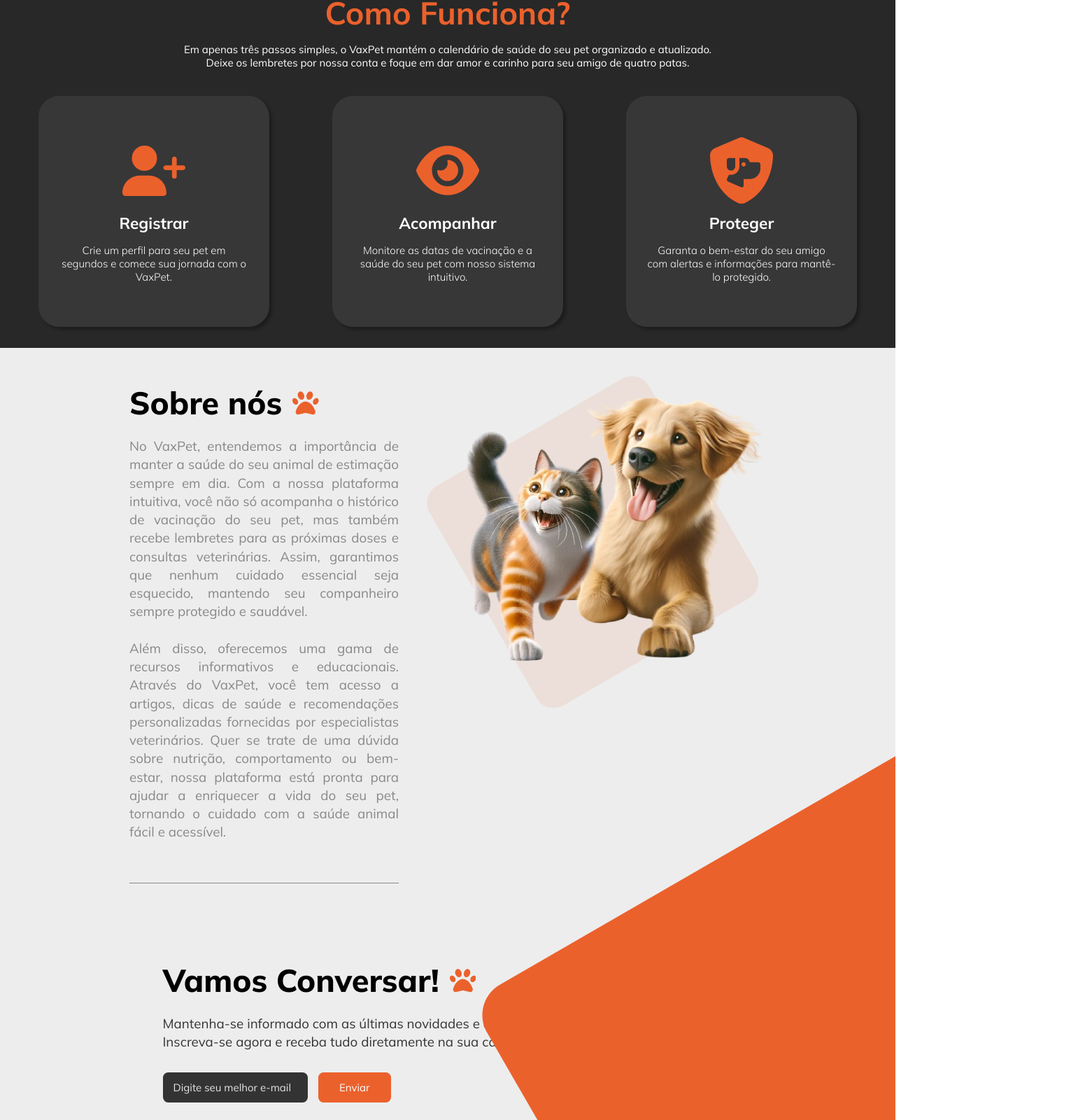
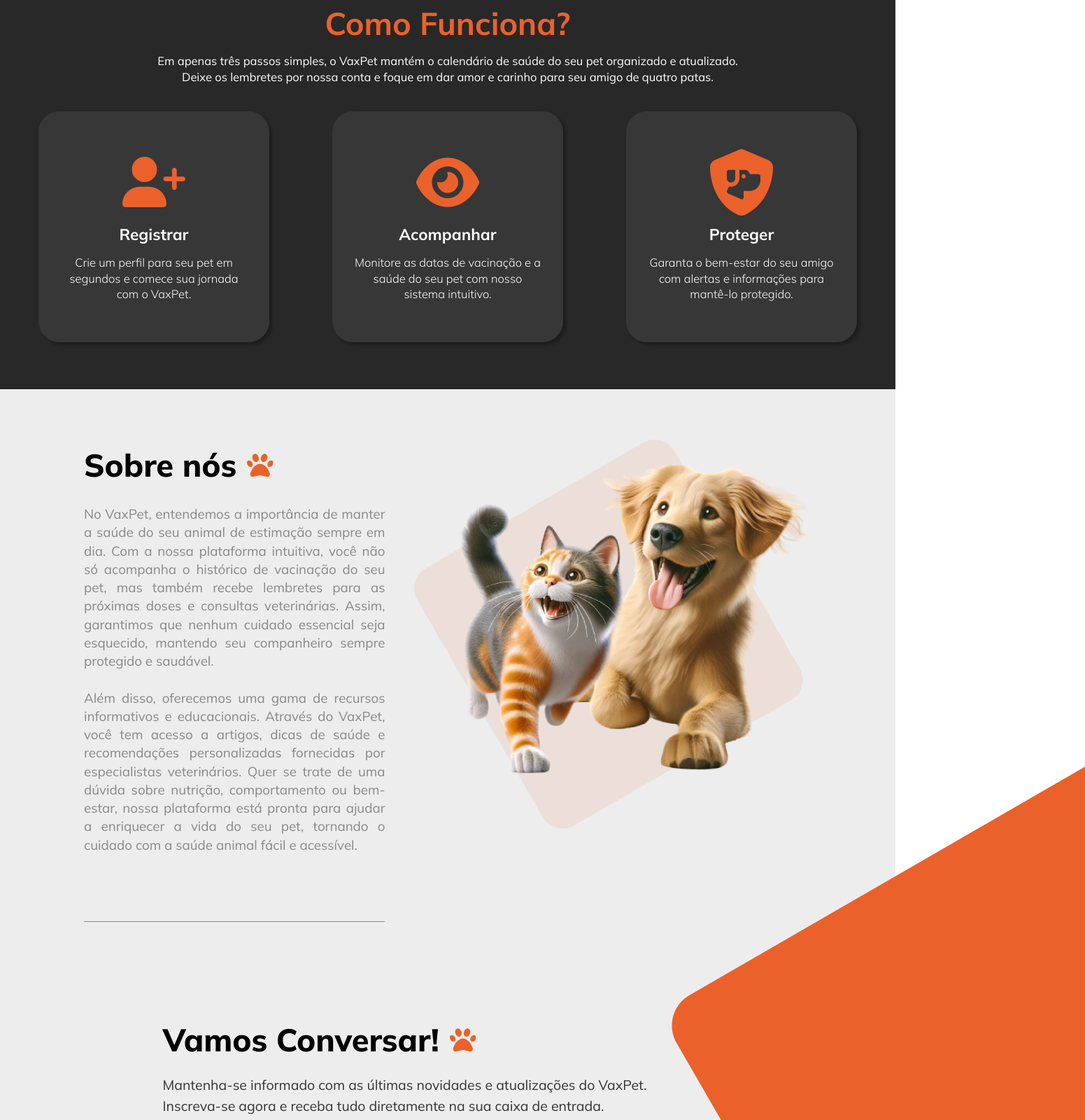
Before and after one commit to mguedesdev/vaxpet, a Next.js app: page / in a window 1280 px wide. Shown: the part 889-2489 px from the top of the page at 70% size, 1551 px wide, since content can reach past the window. Built offline with nearby package versions, Linux system fonts and the light colour scheme.

Commit message:
feat: update styles

```diff
--- a/src/app/styles.ts
+++ b/src/app/styles.ts
@@ -12,7 +12,7 @@ export const StyledHeroBackground = styled.div`
   position: absolute;
   top: 0;
   right: 0;
-  z-index: 0;
+  z-index: -1;
 `;
 
 export const HeroBackgroundImage = styled.img`
--- a/src/components/Header/Header.styles.ts
+++ b/src/components/Header/Header.styles.ts
@@ -5,8 +5,9 @@ export const Header = styled.header`
   display: flex;
   justify-content: space-between;
   align-items: center;
-  padding: 1.4rem 6rem;
+  padding: 1.4rem 8rem;
   width: 100%;
+  z-index: 1;
 `;
 
 export const LogoContainer = styled.div`
--- a/src/components/PageHome/AboutUs/AboutUs.styles.ts
+++ b/src/components/PageHome/AboutUs/AboutUs.styles.ts
@@ -1,7 +1,7 @@
 import styled from 'styled-components';
 
 export const AboutUsContainer = styled.section`
-  padding: 2rem 6rem;
+  padding: 4rem 8rem;
   width: 100%;
   display: flex;
   align-items: flex-start;
@@ -34,8 +34,8 @@ export const Content = styled.div`
   position: relative;
   justify-content: space-between;
   flex-direction: column;
-  width: 35%;
-  padding: 2rem 0;
+  width: 50%;
+  padding: 2rem 0rem;
   height: 100%;
 
   p {
@@ -45,7 +45,8 @@ export const Content = styled.div`
     width: 100%;
     white-space: pre-wrap;
     color: ${({ theme }) => theme.colors.primaryText};
-    padding: 2rem 0;
+    padding-top: 2.5rem;
+    padding-bottom: 4.5rem;
   }
 
   .separator {
@@ -59,7 +60,6 @@ export const Content = styled.div`
 
 export const ImageContainer = styled.div`
   display: flex;
-  width: 45%;
   height: 100%;
   display: flex;
   justify-content: flex-end;
@@ -68,6 +68,6 @@ export const ImageContainer = styled.div`
 
 export const Image = styled.img`
   width: 100%;
-  max-width: 650px;
+  max-width: 700px;
   height: auto;
 `;
--- a/src/components/PageHome/Hero/Hero.styles.ts
+++ b/src/components/PageHome/Hero/Hero.styles.ts
@@ -7,7 +7,7 @@ export const HeroContainer = styled.section`
   height: 95vh;
   position: relative;
   z-index: 1;
-  padding: 0 6rem;
+  padding: 0 8rem;
 `;
 
 export const HeroImageContainer = styled.div`
--- a/src/components/PageHome/HowItWork/HowItWork.styles.ts
+++ b/src/components/PageHome/HowItWork/HowItWork.styles.ts
@@ -6,9 +6,9 @@ export const StyledSection = styled.section`
   flex-direction: column;
   align-items: center;
   justify-content: center;
-  padding: 2rem 6rem;
+  padding: 3rem 8rem;
   background-color: ${({ theme }) => theme.colors.primary};
-  z-index: 2;
+  z-index: 1;
 
   h2 {
     font-size: 3rem;
@@ -17,7 +17,8 @@ export const StyledSection = styled.section`
   }
 
   p {
-    font-size: 1rem;
+    font-size: 1.1rem;
+    line-height: 1.5rem;
     color: ${({ theme }) => theme.colors.white};
   }
 `;
@@ -27,6 +28,7 @@ export const HowCardContainer = styled.div`
   grid-template-columns: repeat(3, 1fr);
   gap: 6rem;
   margin-top: 2.5rem;
+  margin-bottom: 1.5rem;
   width: 100%;
   max-width: 1200px;
   justify-content: center;
--- a/src/components/PageHome/NewsletterSub/Newsletter.styles.ts
+++ b/src/components/PageHome/NewsletterSub/Newsletter.styles.ts
@@ -31,8 +31,8 @@ export const TitleContainer = styled.div`
 `;
 
 export const ContentText = styled.p`
-  font-size: 1.25rem;
-  line-height: 1.75rem;
+  font-size: clamp(0.3rem, 1.3rem, 2rem);
+  line-height: 2rem;
   text-align: justify;
   width: 100%;
   white-space: pre-line;
@@ -44,6 +44,11 @@ export const InputContainer = styled.div`
   display: flex;
   gap: 1rem;
   width: 40%;
+  position: relative;
+
+  @media (max-width: 1300px) {
+    width: 60%;
+  }
 `;
 
 export const Input = styled.input`
@@ -75,6 +80,15 @@ export const ImageContainer = styled.div`
   top: -50;
   right: 0;
   z-index: 0;
+
+  @media (max-width: 1300px) {
+    top: -100%;
+    width: 25%;
+  }
+
+  @media (max-width: 600px) {
+    display: none;
+  }
 `;
 
 export const BackgroundImage = styled.img`
```
